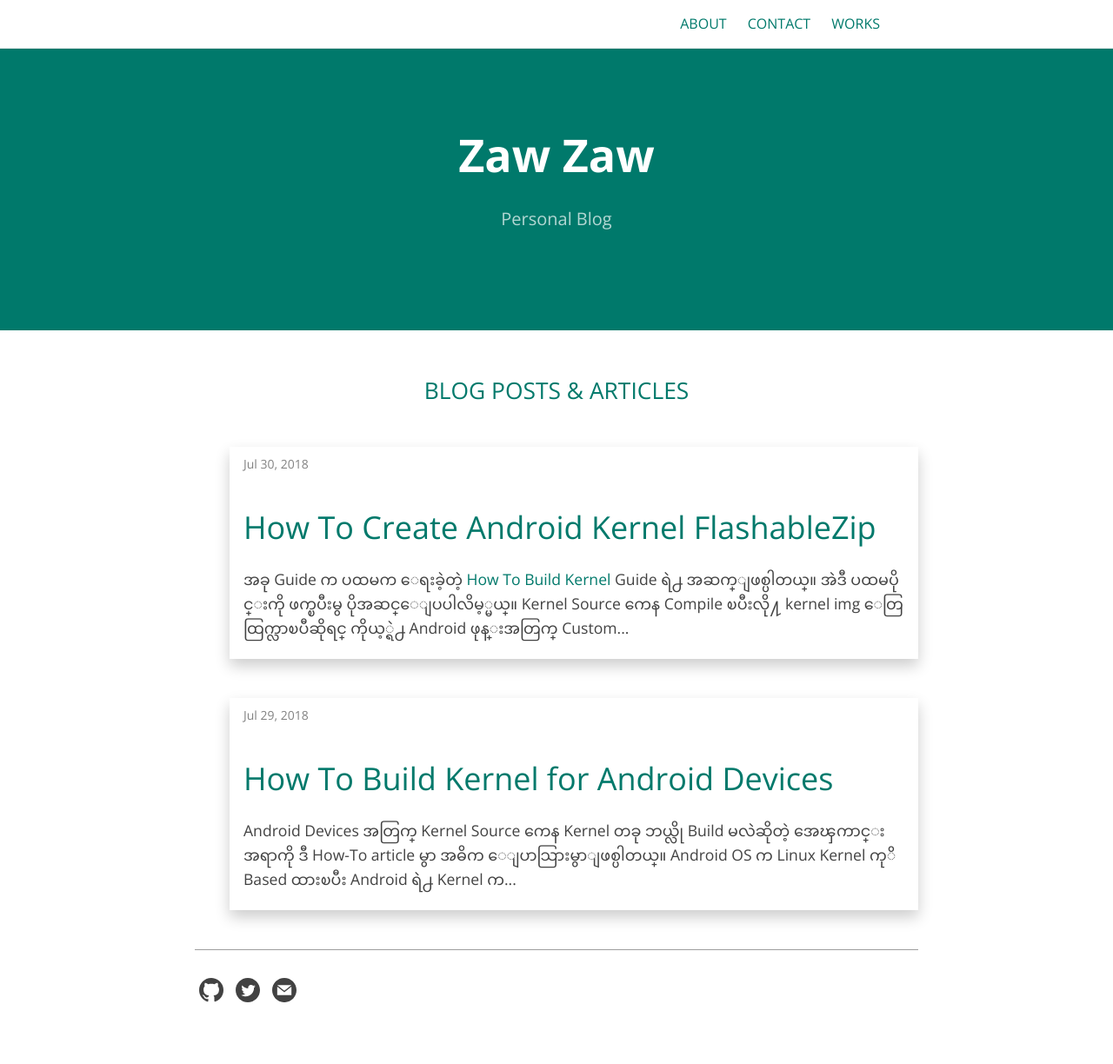
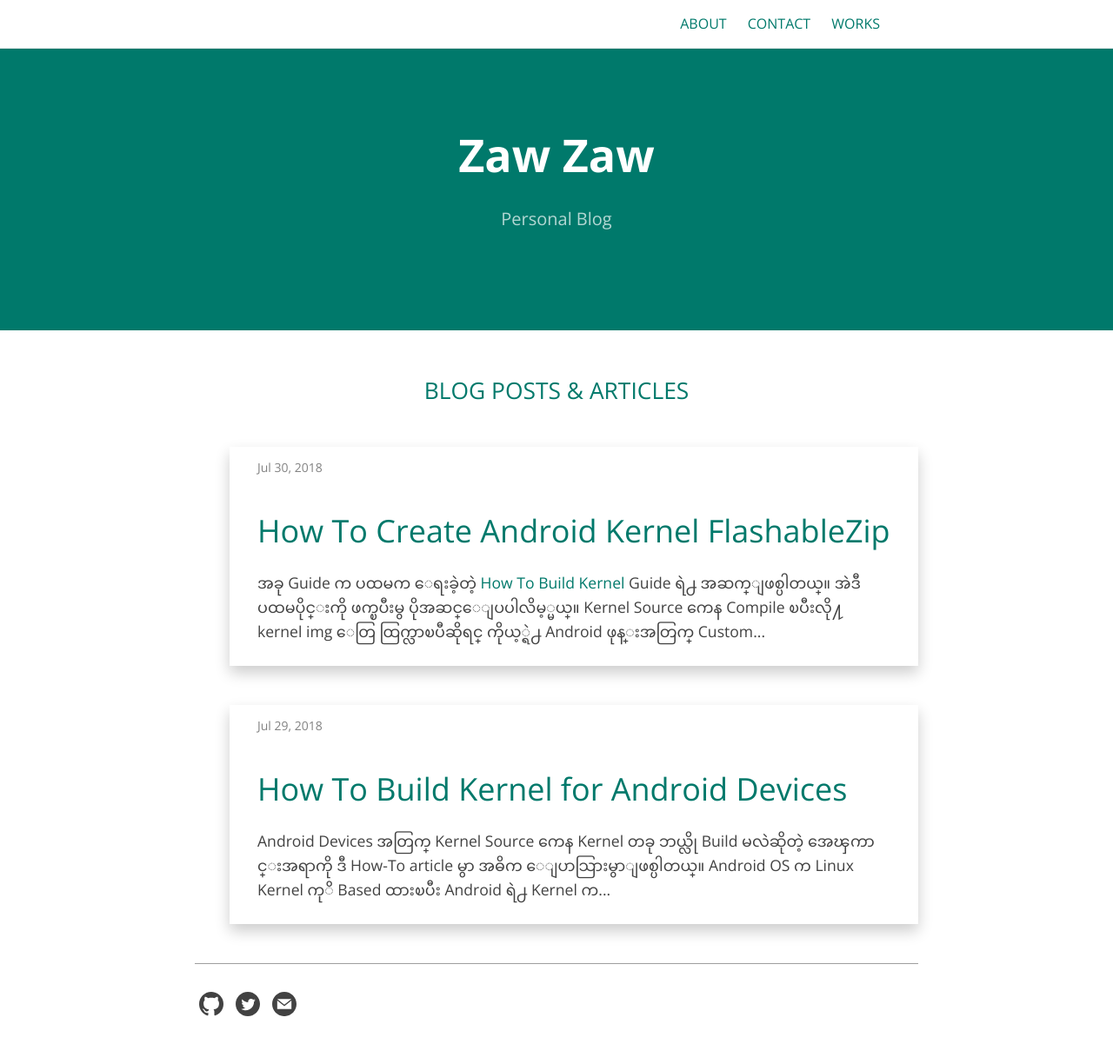
Before and after one commit to zawzaww/zawzaww.github.io, a Jekyll site: the page built from index.md, in a window 1280 px wide. Shown: the whole page at 87% size. Built offline with Jekyll 4.4.1, drawn with Linux system fonts in a browser that asks for light colours.

Commit message:
_sass: Update card container padding and font-family and fontsize

```diff
--- a/_sass/jekyll-theme-cayman-blog.scss
+++ b/_sass/jekyll-theme-cayman-blog.scss
@@ -56,7 +56,7 @@
 
 /* Add some padding inside the card container */
 .container {
-  padding: 4px 16px;
+  padding: 8px 32px;
 }
 
 .btn {
@@ -124,6 +124,8 @@
 
 .project-name {
   margin-top: 0;
+  font-family: "Open Sans", "Helvetica Neue", Helvetica, Arial, sans-serif;
+  font-size: 39px;
   margin-bottom: 0.1rem;
 
   @include large {
```
